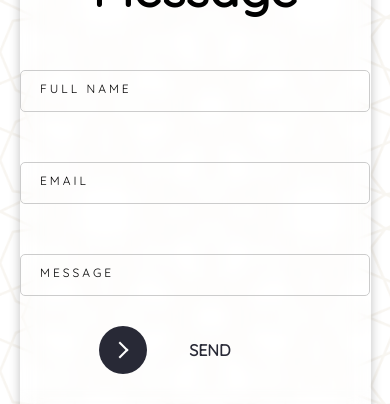
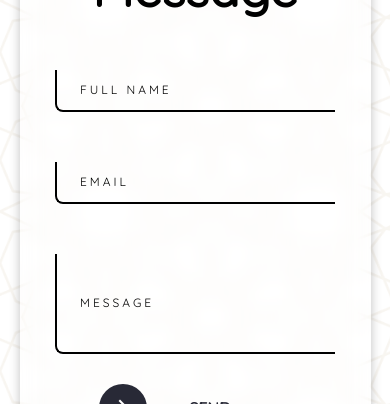
Before and after one commit to dotprods/5pillars, a React (Create React App) app in the folder client/: page /contactUs in a window 390 px wide. Shown: the part 316-720 px from the top of the page. Built offline with nearby package versions, Linux system fonts and the light colour scheme.

Commit message:
form alignement done

```diff
--- a/client/src/Components/ContactUs.js
+++ b/client/src/Components/ContactUs.js
@@ -27,15 +27,23 @@ const ContactUs = () => {
               <h1>Leave Us A Message</h1>
               <form className="contactForm">
                 <div class="inputBox">
-                  <input type="text" required="required" className="in"></input>
+                  <input
+                    type="textfield"
+                    required="required"
+                    className="in"
+                  ></input>
                   <span>Full Name</span>
                 </div>
                 <div className="inputBox">
-                  <input type="email" required="required"></input>
+                  <input type="textfield" required="required"></input>
                   <span>Email</span>
                 </div>
                 <div className="inputBox">
-                  <input type="text" required="required"></input>
+                  <input
+                    className="bigOne"
+                    type="textfield"
+                    required="required"
+                  ></input>
                   <span>Message</span>
                 </div>
 
--- a/client/src/Css/Contact.css
+++ b/client/src/Css/Contact.css
@@ -5,7 +5,7 @@
 }
 .contact-form {
   width: 600px;
-  height: 500px;
+  height: 600px;
   background: rgba(255, 255, 255, 0.05);
   box-shadow: 0 0 10px rgba(0, 0, 0, 0.25);
   backdrop-filter: blur(10px);
@@ -48,6 +48,9 @@
   border-bottom: 2px solid #000;
   transition: 0.1s;
   border-bottom-left-radius: 8px;
+}
+.bigOne {
+  height: 100px;
 }
 
 .inputBox span {
@@ -183,9 +186,26 @@
   }
   .contact-form {
     width: 90%;
-    height: 550px;
+    height: 600px;
   }
+  .inputBox {
+    align-items: center;
+    display: flex;
+    flex-direction: column;
+    justify-content: center;
+  }
+  .inputBox span {
+    margin-top: 5px;
+    position: absolute;
+    left: 40px;
+  }
+  .inputBox input:valid ~ span,
+  .inputBox input:focus ~ span {
+    transform: translateX(163px) translateY(-38px);
+  }
+
   .inputBox input {
+    align-items: center;
     width: 80%;
   }
 }
```
